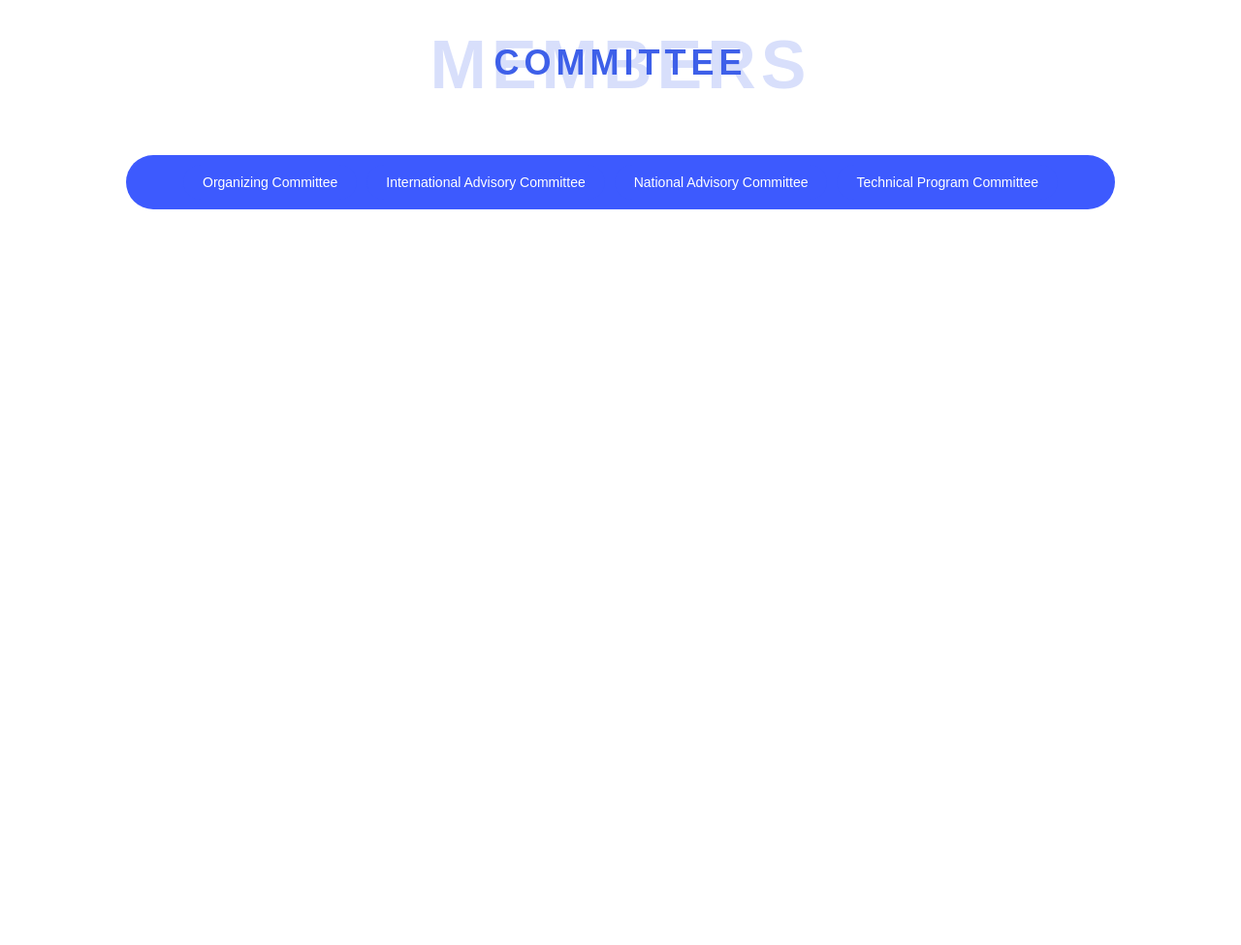
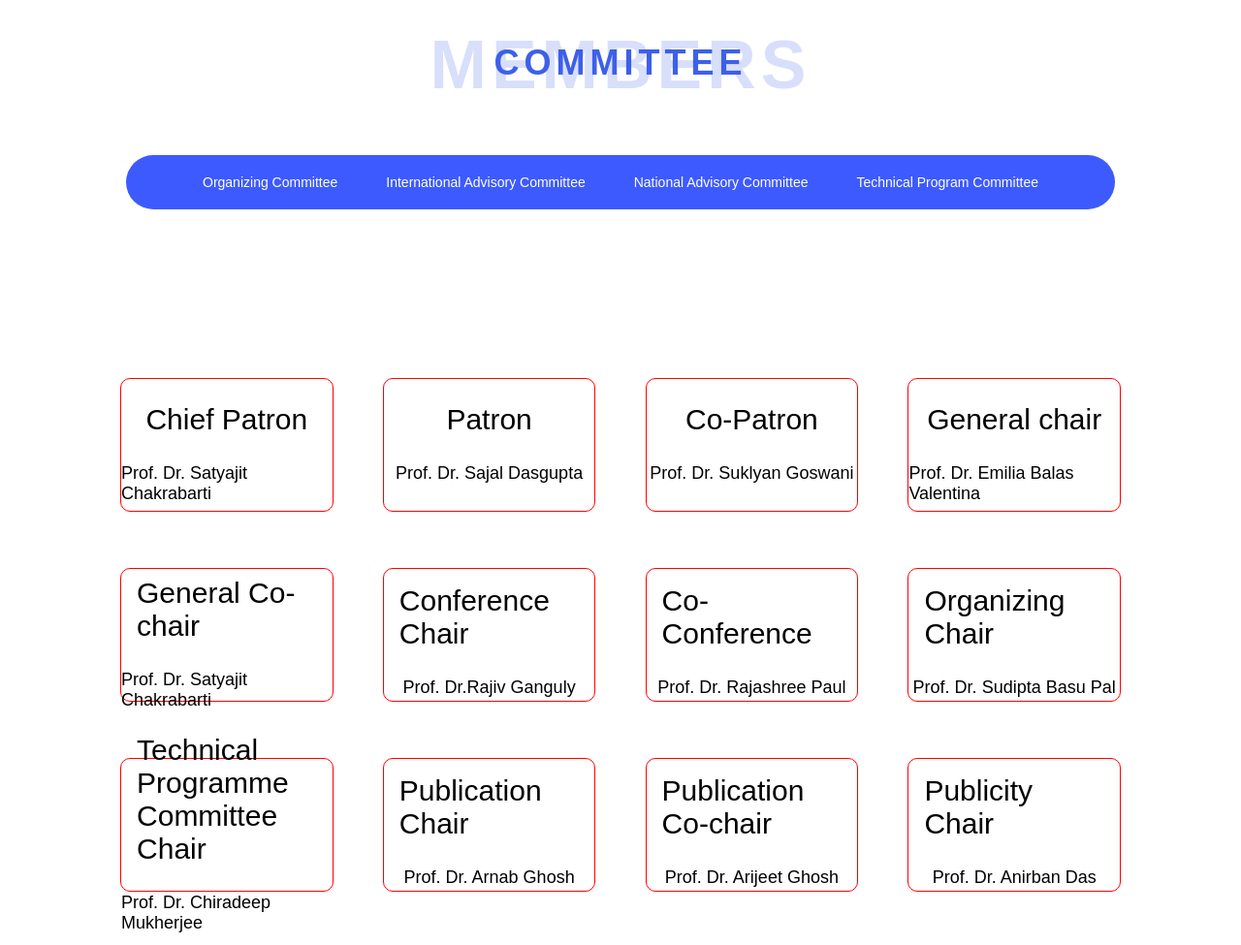
Before and after one commit to DSagnik24/New_Aicare, a plain HTML site: page PriT21-collegeEventWebsite-688ec4b/Comittee/index.html in a window 1280 px wide. Shown: the top 975 px of the page at 97% size. Drawn offline with Linux system fonts and the light colour scheme.

Commit message:
Update styles.css

```diff
--- a/PriT21-collegeEventWebsite-688ec4b/Comittee/styles.css
+++ b/PriT21-collegeEventWebsite-688ec4b/Comittee/styles.css
@@ -7,7 +7,7 @@ body {
 }
 
 .container1 {
-    max-width: 1200px;
+    max-width: 90vw;
     margin: 0 auto;
     padding: 20px;
 }
@@ -150,3 +150,37 @@ header h1::after {
         padding: 8px 15px;
     }
 }
+
+
+.box{
+
+    width: 17vw;
+    height: 17vh;
+    border: 1px solid red;
+    margin: 0 2vw;
+    display: flex;
+    justify-content: center;
+    align-items: center;
+    flex-direction: column;
+    border-radius: 10px;
+
+}
+.box-row{
+    display: flex;
+    justify-content: center;
+    align-items: center;
+    width: 90vw;
+    margin: 3vh 0;
+
+}
+.head1{
+    color: black;
+    font-size: 30px;
+    margin: 2vh;
+}
+.head2{
+    color: black;
+    height: 5vh;
+    margin-top: 1.5vh;
+    font-size: 18px;
+}
```
